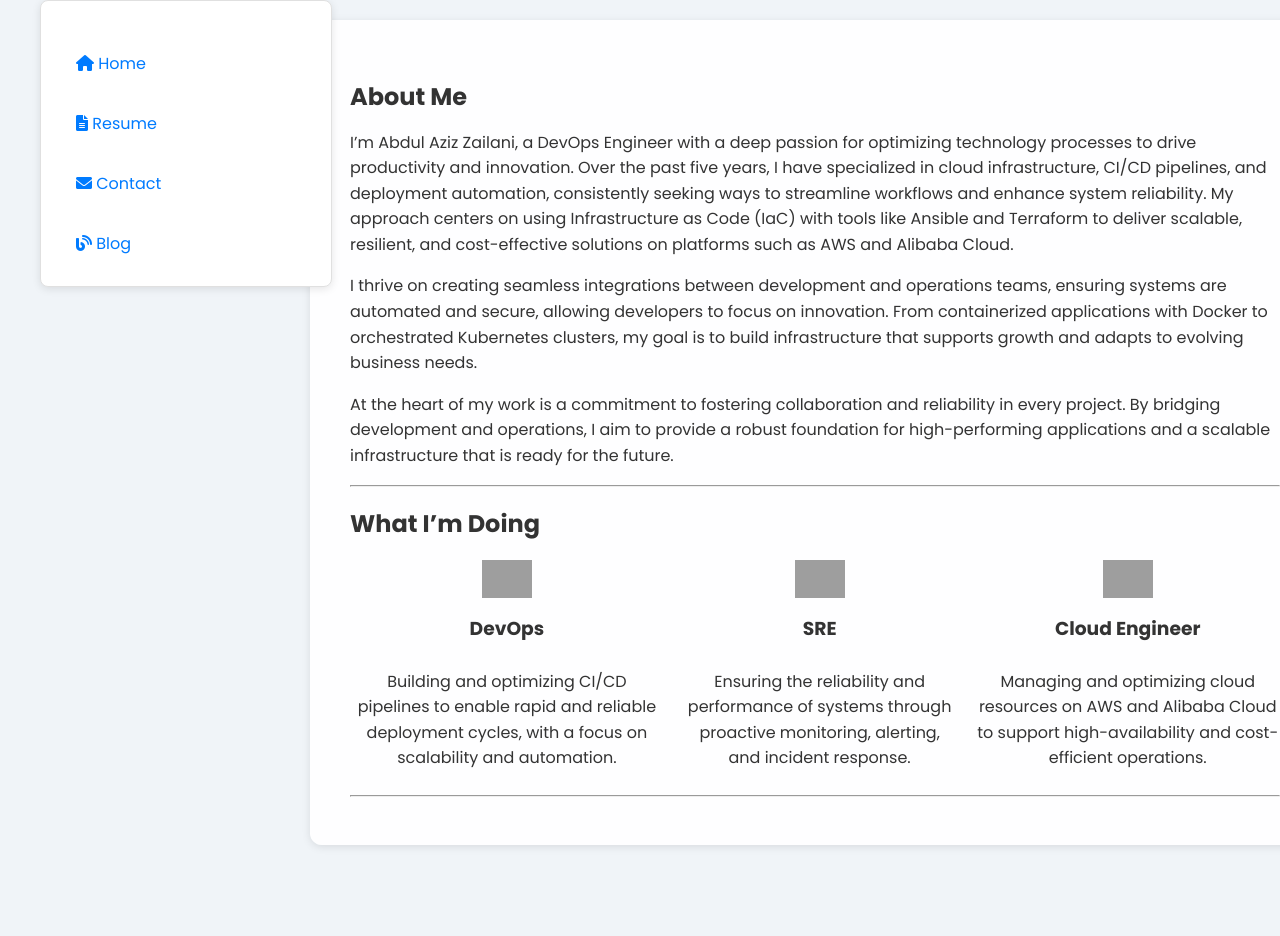
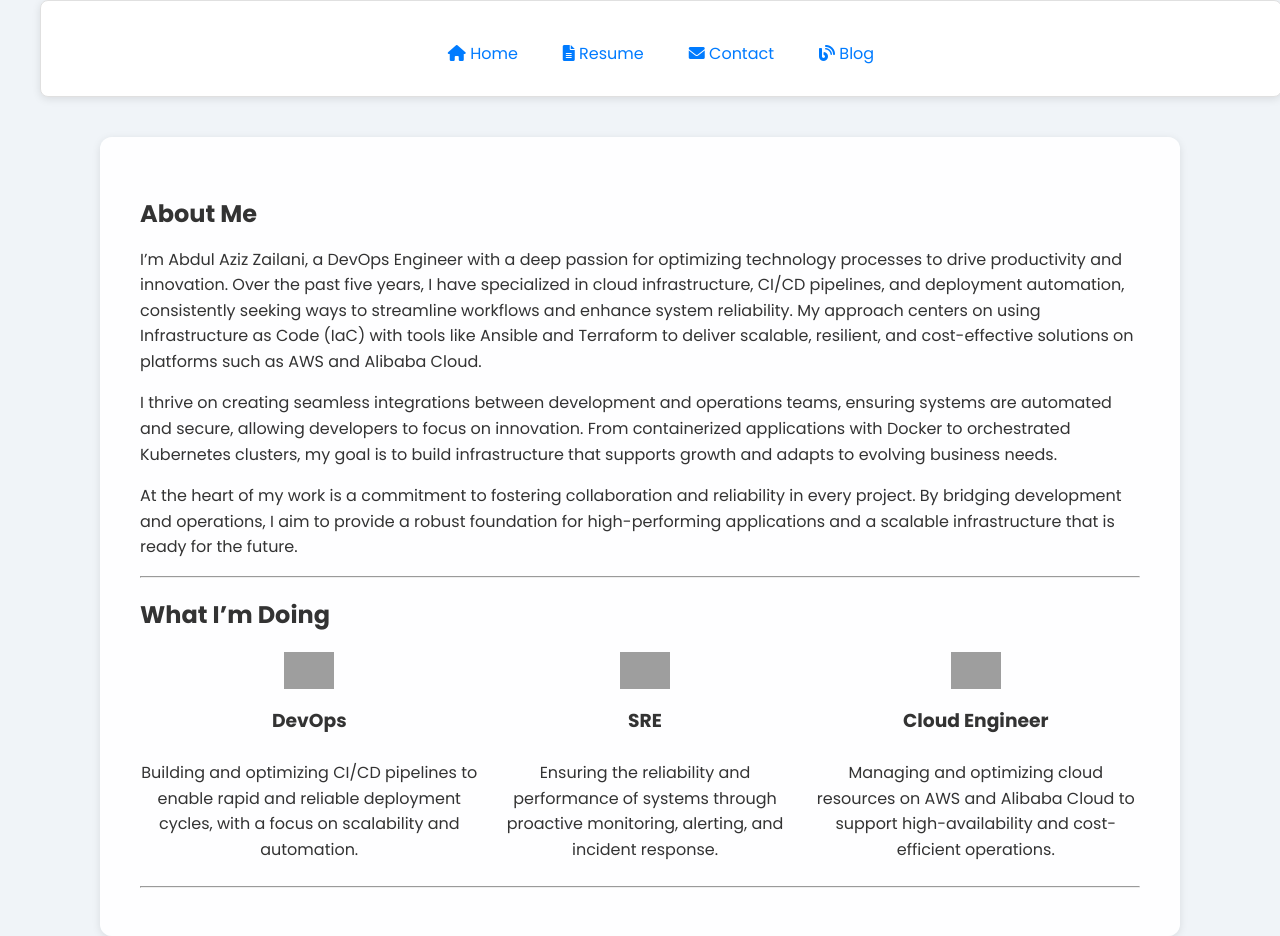
Before and after one commit to azizzailani/azizzailani.github.io, a Jekyll site: the page built from index.md, in a window 1280 px wide and 936 px high. Built offline with Jekyll 4.4.1, drawn with Linux system fonts in a browser that asks for light colours; grey boxes are pictures that could not be loaded.

Commit message:
💄 style: improve layout for main content and navigation
- Adjusted grid template columns in `.container` to only use one fraction unit.
- Added `grid-template-rows` in `.container` to set the layout with header on top and main content below.
- Modified `header` to include `grid-row: 1 / 2`.
- Altered `nav` to have a `flex-direction: row`, `margin-top: 10px`, and `justify-content: center`.
- Updated `main` to include `grid-row: 2 / 3` and adjusted `margin: 20px auto 0 auto`.
- Enhanced responsiveness by tweaking styles within media queries.

```diff
--- a/assets/css/style.css
+++ b/assets/css/style.css
@@ -17,16 +17,18 @@ body {
 /* Kontainer Utama untuk Header dan Main */
 .container {
     display: grid;
-    grid-template-columns: 250px 1fr;
+    grid-template-columns: 1fr;
+    grid-template-rows: auto 1fr;
+    /* Menempatkan header di atas dan main di bawah */
     width: 100%;
     max-width: 1200px;
     padding: 0;
     gap: 1.25rem;
-    align-items: flex-start;
 }
 
 /* Header */
 header {
+    grid-row: 1 / 2;
     width: 100%;
     background-color: #ffffff;
     padding: 20px;
@@ -42,9 +44,10 @@ header {
 /* Navigasi */
 nav {
     display: flex;
-    flex-direction: column;
+    flex-direction: row;
     gap: 15px;
-    margin-top: 20px;
+    margin-top: 10px;
+    justify-content: center;
 }
 
 nav a {
@@ -63,21 +66,15 @@ nav a:hover {
 
 /* Konten Utama */
 main {
-    flex: 1;
+    grid-row: 2 / 3;
     width: 100%;
-    /* Menetapkan lebar 100% untuk konsistensi */
     max-width: 1000px;
-    /* Lebar maksimum agar tidak melampaui batas */
     min-width: 600px;
-    /* Lebar minimum untuk konsistensi */
     padding: 40px;
-    /* Padding tetap agar konten tidak berubah */
     background-color: rgba(255, 255, 255, 0.95);
     border-radius: 12px;
     box-shadow: 0 2px 8px rgba(0, 0, 0, 0.1);
-    margin-top: 20px;
-    margin-left: auto;
-    margin-right: auto;
+    margin: 20px auto 0 auto;
     line-height: 1.6;
     min-height: 600px;
 }
@@ -111,7 +108,7 @@ h3:hover {
     text-shadow: 0 1px 5px rgba(0, 0, 0, 0.2);
 }
 
-/* Paragraf - Menghilangkan efek hover untuk kenyamanan pembacaan */
+/* Paragraf */
 p {
     margin-bottom: 1em;
 }
@@ -119,20 +116,17 @@ p {
 /* Responsif */
 @media (max-width: 1024px) {
     .container {
-        grid-template-columns: 1fr;
         gap: 20px;
         padding: 10px;
     }
 
     header {
-        width: 100%;
         padding: 15px;
     }
 
     main {
         width: 100%;
         max-width: 100%;
-        /* Agar mengambil lebar penuh */
         padding: clamp(15px, 4%, 40px);
         margin-top: 10px;
         min-height: 500px;
@@ -140,11 +134,6 @@ p {
 }
 
 @media (max-width: 768px) {
-    .container {
-        flex-direction: column;
-        align-items: center;
-    }
-
     header {
         width: 100%;
         border-right: none;
@@ -161,9 +150,8 @@ p {
     }
 
     nav {
-        flex-direction: row;
+        flex-direction: column;
         justify-content: center;
-        gap: 15px;
     }
 }
 
```
